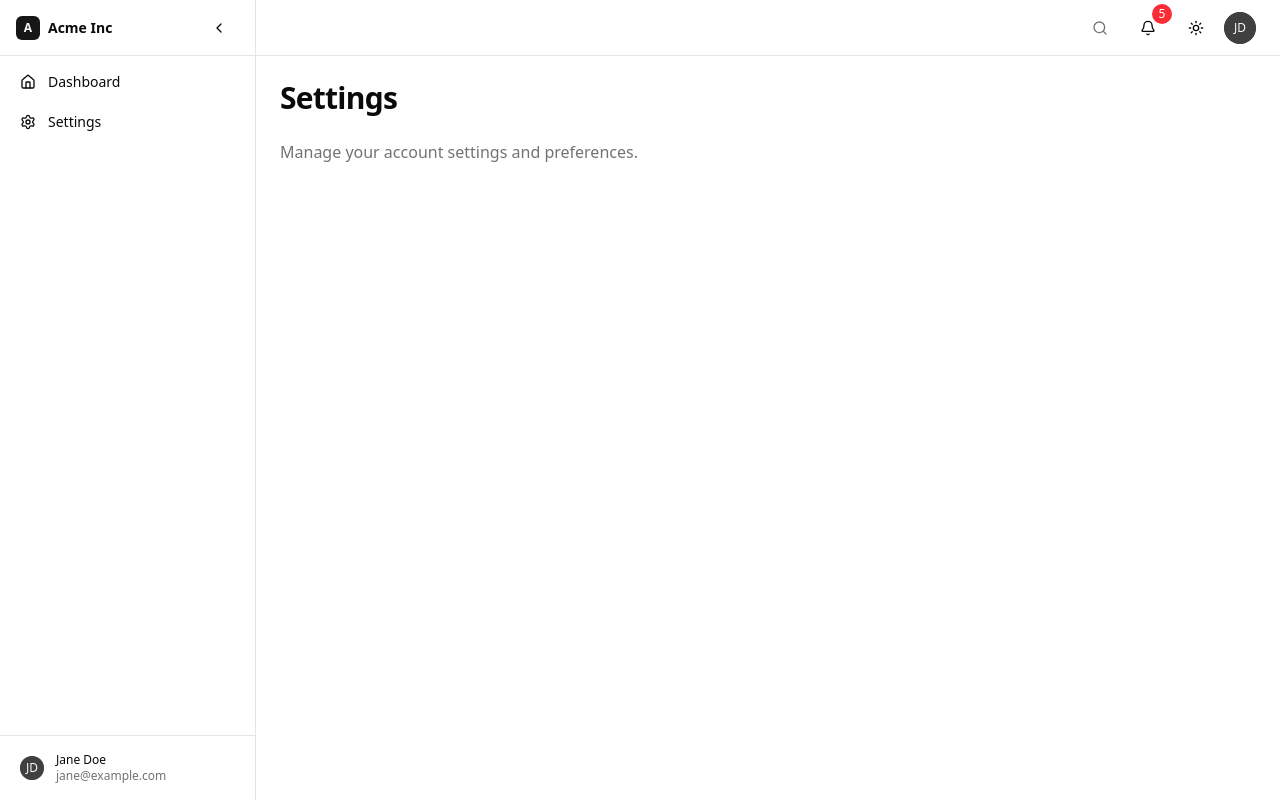
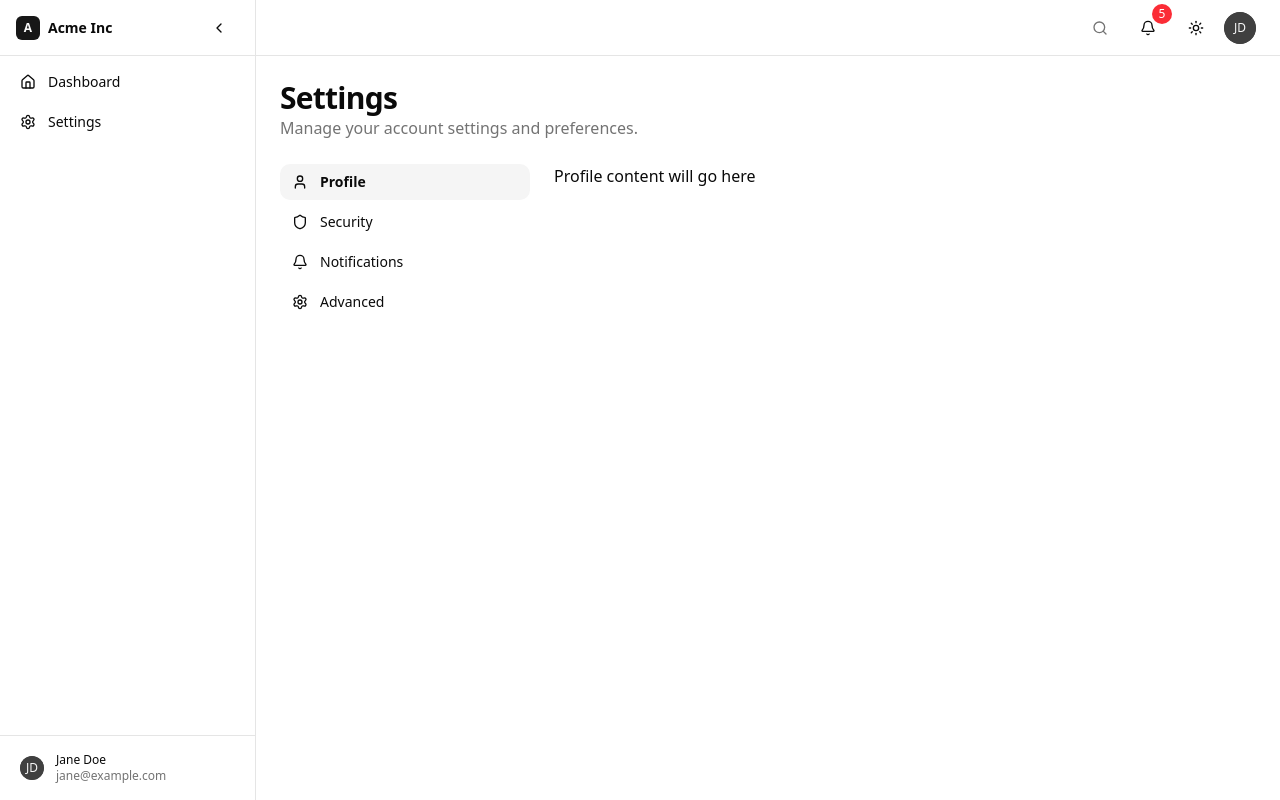
Before and after one commit to kwkraus/my-dashboard, a Next.js app: page /settings in a window 1280 px wide. Built offline with nearby package versions, Linux system fonts and the light colour scheme.

Commit message:
feat: enhance Settings navigation and implement tab content rendering

```diff
--- a/src/app/settings/page.tsx
+++ b/src/app/settings/page.tsx
@@ -1,10 +1,44 @@
+"use client";
+
+import { useState } from "react";
+import { SettingsNav } from "./SettingsNav";
+import { SettingsTabs } from "./types";
+
 export default function SettingsPage() {
+  const [activeTab, setActiveTab] = useState<SettingsTabs>("profile");
+
+  const renderTabContent = () => {
+    switch (activeTab) {
+      case "profile":
+        return <div>Profile content will go here</div>;
+      case "security":
+        return <div>Security content will go here</div>;
+      case "notifications":
+        return <div>Notifications content will go here</div>;
+      case "advanced":
+        return <div>Advanced content will go here</div>;
+      default:
+        return <div>Profile content will go here</div>;
+    }
+  };
+
   return (
     <div className="space-y-6">
-      <h1 className="text-3xl font-bold tracking-tight">Settings</h1>
-      <p className="text-muted-foreground">
-        Manage your account settings and preferences.
-      </p>
+      <div>
+        <h1 className="text-3xl font-bold tracking-tight">Settings</h1>
+        <p className="text-muted-foreground">
+          Manage your account settings and preferences.
+        </p>
+      </div>
+
+      <div className="flex flex-col md:flex-row gap-6">
+        <div className="w-full md:w-1/4 md:min-w-[250px]">
+          <SettingsNav activeTab={activeTab} onTabChange={setActiveTab} />
+        </div>
+        <div className="w-full md:w-3/4">
+          {renderTabContent()}
+        </div>
+      </div>
     </div>
   );
 }
--- a/src/components/AppSidebar.tsx
+++ b/src/components/AppSidebar.tsx
@@ -110,7 +110,7 @@ export function AppSidebar({ mobileOpen = false, onMobileToggle }: AppSidebarPro
           {isOpen && <span className="transition-all duration-300 group-hover:font-semibold group-hover:text-slate-900 dark:group-hover:text-slate-100">Dashboard</span>}
         </div>
         <div
-          onClick={() => console.log('Settings clicked')}
+          onClick={() => window.location.href = '/settings'}
           className={cn(
             "group flex items-center gap-3 rounded-lg px-3 py-2 text-sm font-medium cursor-pointer",
             "transition-all duration-300 ease-in-out",
```
